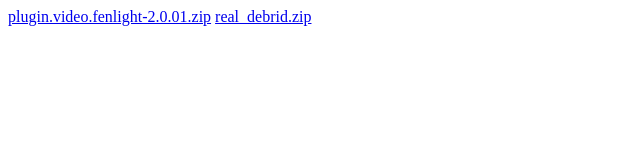
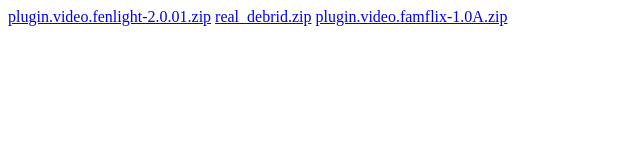
Before and after one commit to Everett42/Everett42.github.io, a plain HTML site: page index.html in a window 1280 px wide. Shown: the whole page, without its empty margins (0-640 px from the left). Drawn offline with Linux system fonts and the light colour scheme.

Commit message:
link added

```diff
--- a/index.html
+++ b/index.html
@@ -1,3 +1,4 @@
 <!DOCTYPE html>
 <a href="https://github.com/Everett42/Everett42.github.io/raw/refs/heads/master/plugin.video.fenlight-2.0.01.zip">plugin.video.fenlight-2.0.01.zip</a>
 <a href="https://github.com/Everett42/Everett42.github.io/raw/refs/heads/master/real_debrid.zip">real_debrid.zip</a>
+<a href="https://github.com/Everett42/Everett42.github.io/raw/refs/heads/master/plugin.video.famflix-1.0A.zip">plugin.video.famflix-1.0A.zip</a>
```
